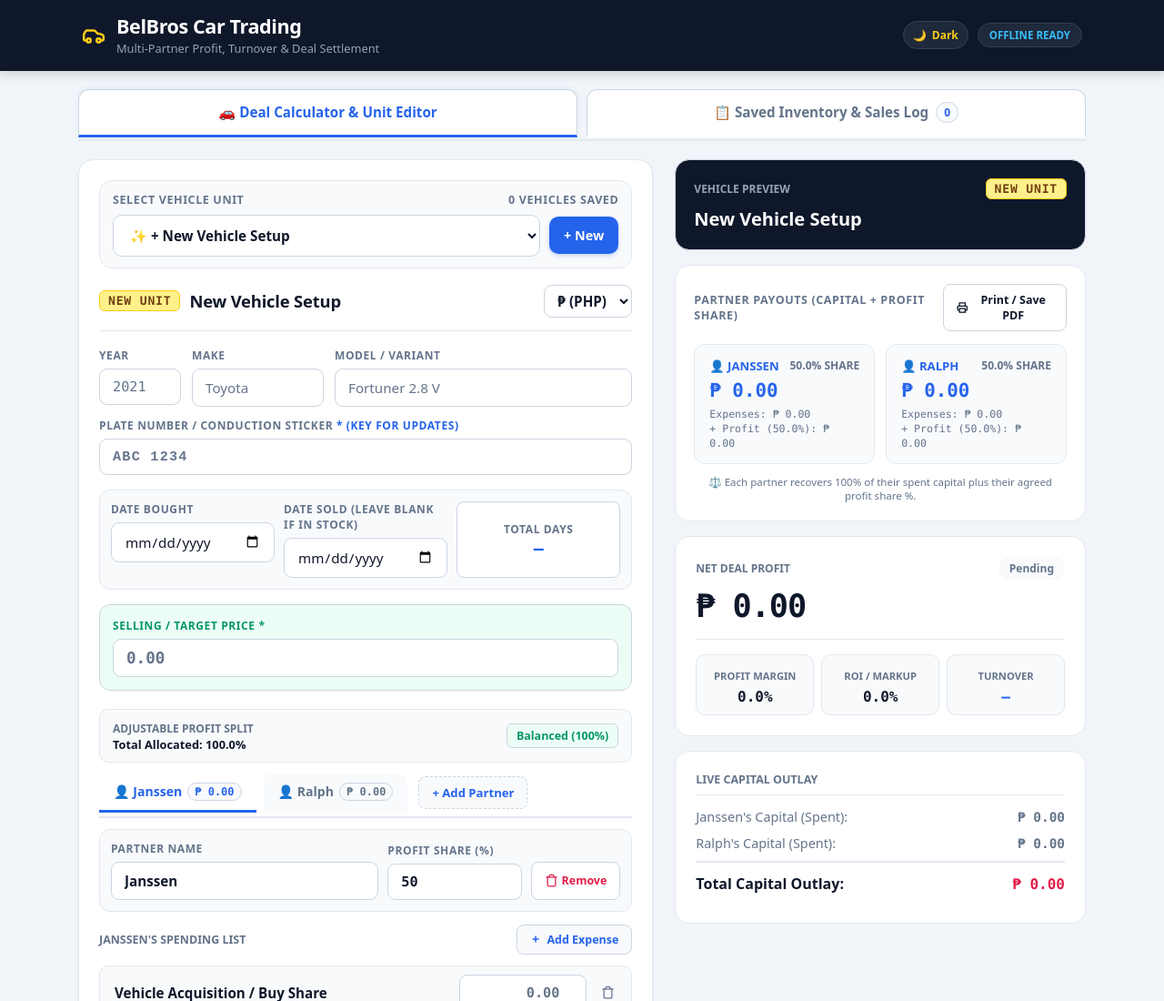
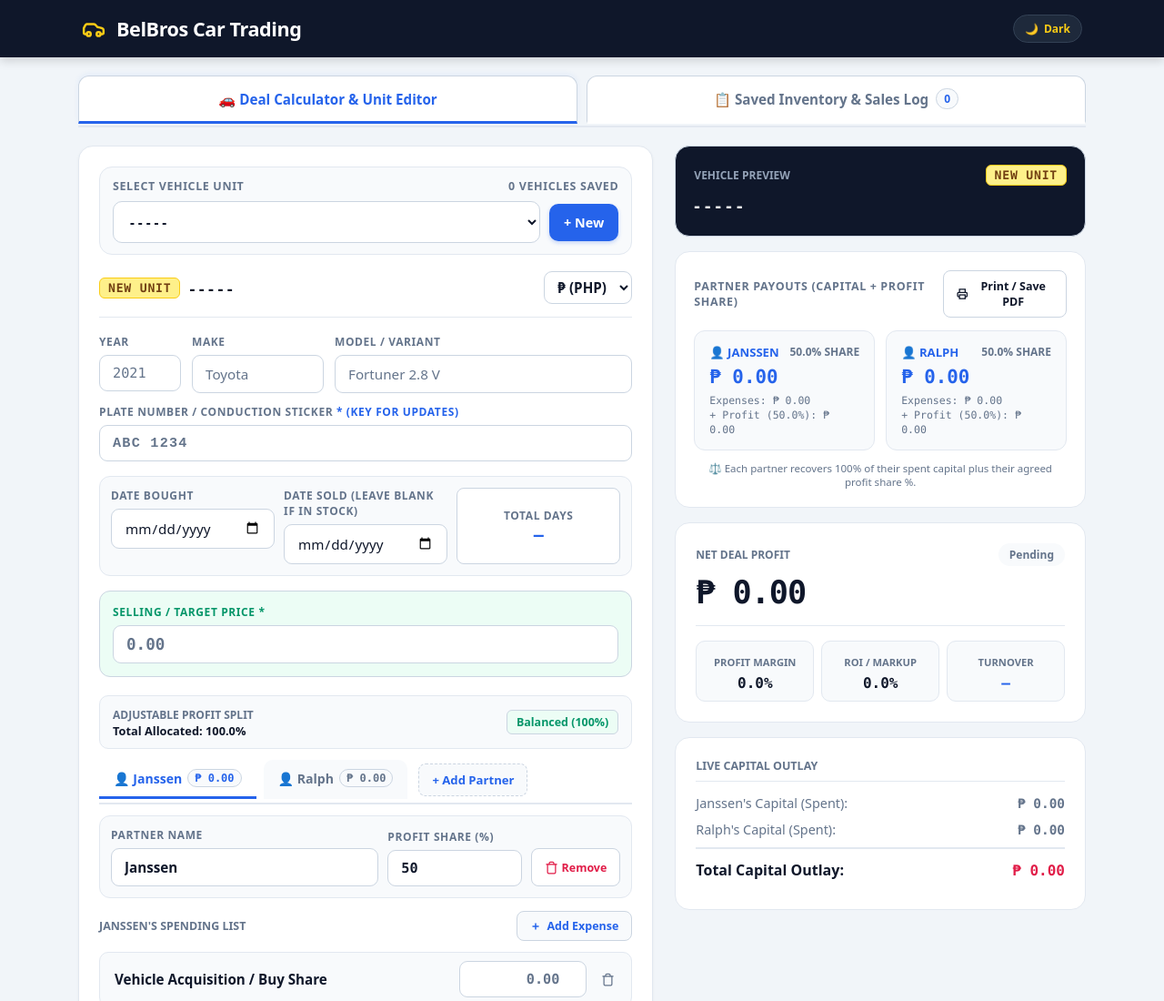
Before and after one commit to janssenbel/my-bns-app, a plain HTML site: page index.html in a window 1280 px wide. Shown: the top 1100 px of the page at 91% size. Drawn offline with Linux system fonts and the light colour scheme.

Commit message:
Update index.html

```diff
--- a/index.html
+++ b/index.html
@@ -81,23 +81,20 @@
     }
 
     .brand { display: flex; align-items: center; gap: 12px; }
-    .brand h1 { font-size: 1.35rem; font-weight: 900; letter-spacing: -0.02em; line-height: 1.2; }
-    .brand p { font-size: 0.8rem; color: #94a3b8; margin-top: 2px; }
+    .brand h1 { font-size: 1.35rem; font-weight: 900; letter-spacing: -0.02em; line-height: 1.2; margin: 0; }
 
     .header-actions {
       display: flex;
       align-items: center;
       gap: 10px;
     }
-
-    .badge-offline { background: #1e293b; border: 1px solid #334155; color: #38bdf8; font-size: 0.72rem; font-weight: 700; padding: 5px 12px; border-radius: 9999px; text-transform: uppercase; white-space: nowrap; }
 
     /* THEME TOGGLE BUTTON */
     .btn-theme-toggle {
       background: #1e293b;
       border: 1px solid #334155;
       color: #facc15;
-      padding: 6px 10px;
+      padding: 6px 12px;
       border-radius: 9999px;
       cursor: pointer;
       display: inline-flex;
@@ -860,7 +857,6 @@
         </svg>
         <div>
           <h1>BelBros Car Trading</h1>
-          <p>Multi-Partner Profit, Turnover & Deal Settlement</p>
         </div>
       </div>
 
@@ -870,7 +866,6 @@
           <span id="themeToggleIcon">🌙</span>
           <span id="themeToggleText">Dark</span>
         </button>
-        <div class="badge-offline">Offline Ready</div>
       </div>
     </div>
   </header>
@@ -917,7 +912,7 @@
           <div class="uniform-card-header">
             <div class="header-left-group">
               <span id="activeUnitHeaderBadge" class="uniform-plate-badge">NEW UNIT</span>
-              <span id="activeUnitHeaderTitle" class="header-main-title">New Vehicle Setup</span>
+              <span id="activeUnitHeaderTitle" class="header-main-title">- - - - -</span>
             </div>
             <div>
               <select id="currency" onchange="calculate()" style="width: auto; padding: 6px 10px; font-weight: 800;">
@@ -1011,7 +1006,7 @@
               <span>Vehicle Preview</span>
               <span id="previewPlateBadge" class="uniform-plate-badge">NEW UNIT</span>
             </div>
-            <div id="previewTitle" class="car-preview-title">New Vehicle Setup</div>
+            <div id="previewTitle" class="car-preview-title">- - - - -</div>
           </div>
 
           <!-- Dynamic Partner Take-Home Summary Card -->
@@ -1285,10 +1280,10 @@
 
       select.innerHTML = '';
 
-      // 1. "+ New Vehicle Setup" option
+      // 1. "- - - - -" option
       const newOpt = document.createElement('option');
       newOpt.value = 'new';
-      newOpt.innerText = '✨ + New Vehicle Setup';
+      newOpt.innerText = '- - - - -';
       if (currentActiveUnitId === null) {
         newOpt.selected = true;
       }
@@ -1537,7 +1532,7 @@
       const fullName = [year, make, model].filter(Boolean).join(' ');
       const hasDetails = fullName.length > 0;
 
-      const displayTitle = hasDetails ? fullName : (currentActiveUnitId ? 'Unnamed Vehicle' : 'New Vehicle Setup');
+      const displayTitle = hasDetails ? fullName : (currentActiveUnitId ? 'Unnamed Vehicle' : '- - - - -');
       const displayBadge = plate ? plate.toUpperCase() : (currentActiveUnitId ? 'NO PLATE' : 'NEW UNIT');
 
       // 1. Right Preview Card
@@ -1548,7 +1543,7 @@
       const headerTitleEl = document.getElementById('activeUnitHeaderTitle');
       const headerBadgeEl = document.getElementById('activeUnitHeaderBadge');
       if (headerTitleEl && headerBadgeEl) {
-        headerTitleEl.innerText = currentActiveUnitId ? `Editing: ${displayTitle}` : displayTitle;
+        headerTitleEl.innerText = currentActiveUnitId ? (hasDetails ? `Editing: ${displayTitle}` : 'Editing Unit') : displayTitle;
         headerBadgeEl.innerText = displayBadge;
       }
 
@@ -2114,7 +2109,7 @@
         <div style="border-bottom: 2px solid #0f172a; padding-bottom: 10px; margin-bottom: 16px; display: flex; justify-content: space-between; align-items: flex-end;">
           <div>
             <h2 style="font-size: 18pt; font-weight: 900; margin: 0; color:#0f172a;">BelBros Car Trading</h2>
-            <p style="font-size: 9.5pt; color: #475569; margin: 2px 0 0 0;">Vehicle Deal Settlement & Multi-Partner Payout Statement</p>
+            <p style="font-size: 9.5pt; color: #475569; margin: 2px 0 0 0;">Vehicle Deal Settlement Statement</p>
           </div>
           <div style="text-align: right;">
             <span class="uniform-plate-badge" style="font-size: 13pt; padding: 4px 10px;">
```
